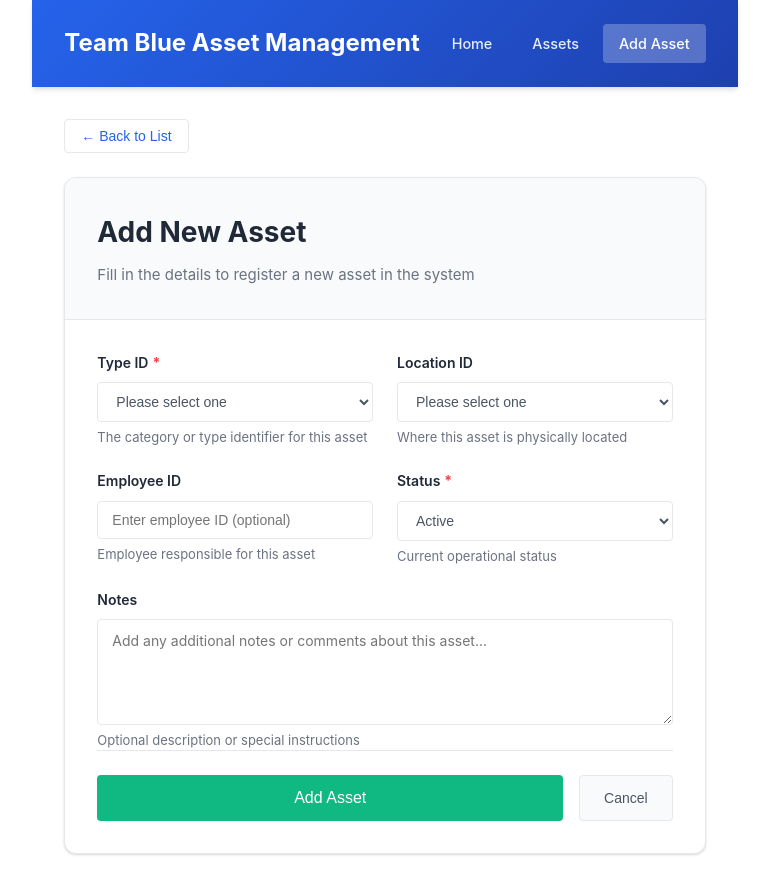
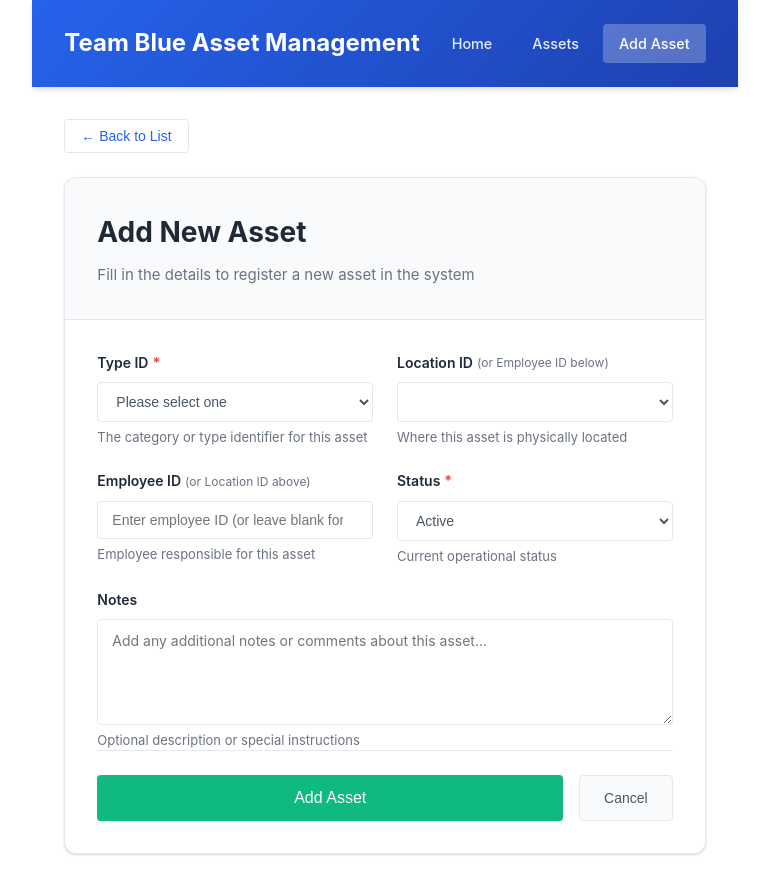
Before and after one commit to cwarstler24/NextGenTeamBlue, a Vue app in the folder frontend/: page /add-asset in a window 1280 px wide. Shown: the whole page, without its empty margins (255-1024 px from the left). Built offline with nearby package versions, Linux system fonts and the light colour scheme; the HTML template or start-up script is replaced by a standard one.

Commit message:
fix asset add to check one employee or location is filled, not both

```diff
--- a/frontend/src/views/AssetAddView.vue
+++ b/frontend/src/views/AssetAddView.vue
@@ -30,25 +30,30 @@
           </div>
 
           <div class="form-group">
-            <label for="location_id">Location ID</label>
-            <select required v-model="selected" v-model.number="assetLocation" id="location_id">
-              <option disabled value="">Please select one</option>
-              <option></option>
-              <option>1</option>
-              <option>2</option>
-              <option>3</option>
-              <option>4</option>
+            <label for="location_id">
+              Location ID
+              <span class="help-text-inline">(or Employee ID below)</span>
+            </label>
+            <select v-model.number="assetLocation" id="location_id">
+              <option :value="null">Not assigned to location</option>
+              <option :value="1">1</option>
+              <option :value="2">2</option>
+              <option :value="3">3</option>
+              <option :value="4">4</option>
             </select>
             <small class="help-text">Where this asset is physically located</small>
           </div>
 
           <div class="form-group">
-            <label for="employee_id">Employee ID</label>
+            <label for="employee_id">
+              Employee ID
+              <span class="help-text-inline">(or Location ID above)</span>
+            </label>
             <input
               id="employee_id"
               type="number"
               v-model.number="assetEmployeeID"
-              placeholder="Enter employee ID (optional)"
+              placeholder="Enter employee ID (or leave blank for location)"
             />
             <small class="help-text">Employee responsible for this asset</small>
           </div>
@@ -120,21 +125,36 @@ export default {
         token = `Bearer ${token}`;
       }
       try {
-        await axios.post(`${API_BASE}/resources/`, {
+        // Build payload - only include location_id OR employee_id, never both as nulls
+        const payload = {
           type_id: assetType.value,
-          location_id: assetLocation.value || null,
-          employee_id: assetEmployeeID.value || null,
-          notes: assetNotes.value || null,
           is_decommissioned: assetIsDecommissioned.value,
-        }, {
+        };
+
+        // Add either location_id or employee_id (exactly one must be set)
+        if (assetLocation.value) {
+          payload.location_id = assetLocation.value;
+        } else if (assetEmployeeID.value) {
+          payload.employee_id = assetEmployeeID.value;
+        } else {
+          alert('Please assign the asset to either a location or an employee.');
+          return;
+        }
+
+        // Add optional notes
+        if (assetNotes.value) {
+          payload.notes = assetNotes.value;
+        }
+
+        await axios.post(`${API_BASE}/resources/`, payload, {
           headers: { Authorization: token },
         });
 
-        alert('✅ Asset added successfully!');
+        alert('Asset added successfully!');
         router.push({ name: 'AssetList' });
       } catch (error) {
         console.error('Error adding asset:', error);
-        alert('❌ ' + (error?.response?.data?.detail || 'Failed to add asset'));
+        alert((error?.response?.data?.detail || 'Failed to add asset'));
       }
     };
 
@@ -260,6 +280,12 @@ export default {
   line-height: 1.4;
 }
 
+.help-text-inline {
+  font-size: 0.75rem;
+  color: var(--color-text-muted);
+  font-weight: 400;
+}
+
 .form-actions {
   display: flex;
   gap: 1rem;
```
